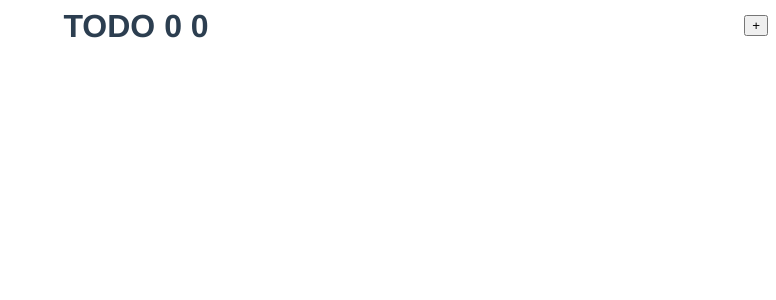
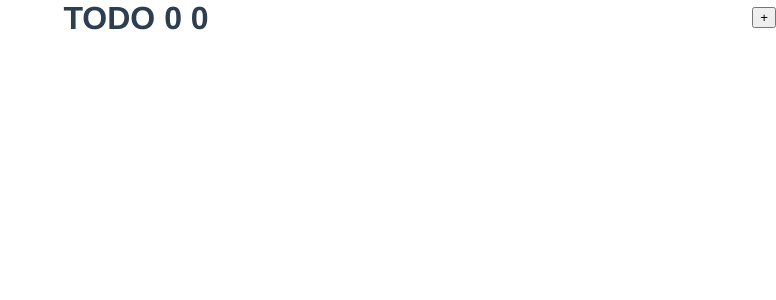
Before and after one commit to DiscoverForever/vue-next-demo, a Vue app: page / in a window 1280 px wide. Shown: the top 300 px of the page, without its empty margins (504-1280 px from the left). Built offline with nearby package versions, Linux system fonts and the light colour scheme.

Commit message:
Mod 样式调整

```diff
--- a/src/App.vue
+++ b/src/App.vue
@@ -5,12 +5,21 @@
 </template>
 
 <style lang="scss">
+html, body {
+  width: 100%;
+  height: 100%;
+  margin: 0;
+  padding: 0;
+}
+
 #app {
   font-family: Avenir, Helvetica, Arial, sans-serif;
   -webkit-font-smoothing: antialiased;
   -moz-osx-font-smoothing: grayscale;
   text-align: center;
   color: #2c3e50;
+  width: 100%;
+  height: 100%;
 }
 
 #nav {
```
